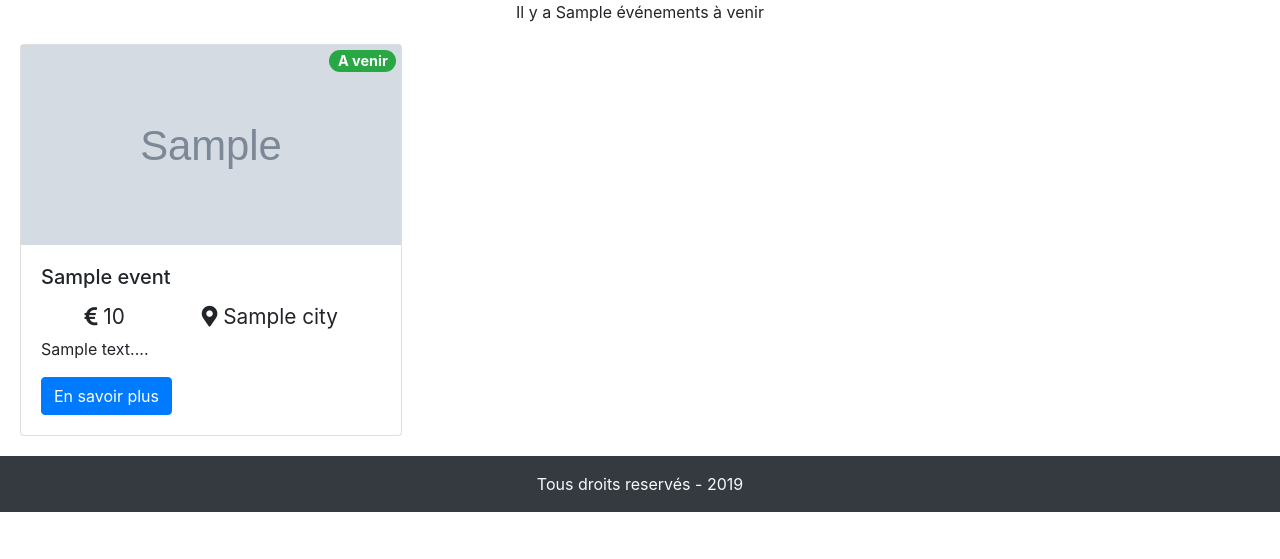
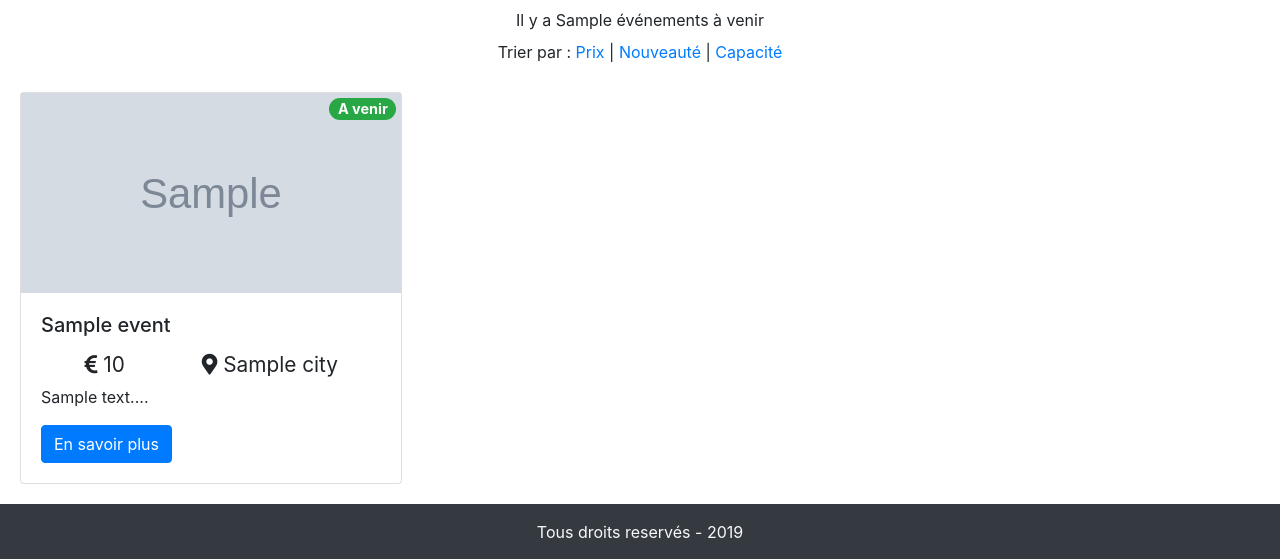
Before and after one commit to RobinStudo/bTime, a Symfony app: template templates/event/list.html.twig in a window 1280 px wide. Shown: the part 66-625 px from the top of the page. Run offline with Twig, Linux system fonts and the light colour scheme; the template is opened without the code that fills it: most values are stand-ins (such as "Sample title", 1, 10 or a date in 2020); grey boxes marked "Sample" are stand-in pictures; some libraries are stand-ins or nearby versions.

Commit message:
Correction : sorting

```diff
--- a/src/Controller/EventController.php
+++ b/src/Controller/EventController.php
@@ -16,11 +16,12 @@ class EventController extends AbstractController
      */
     public function list( Request $request, EventService $eventService ){
         $query = $request->query->get( 'query' );
+        $sort = $request->query->get( 'sort', 'id' );
 
         if( !empty( $query ) ){
-            $events = $eventService->search( $query );
+            $events = $eventService->search( $query, $sort );
         }else{
-            $events = $eventService->getAll();
+            $events = $eventService->getAll( $sort );
         }
 
         return $this->render( 'event/list.html.twig', array(
--- a/src/Repository/EventRepository.php
+++ b/src/Repository/EventRepository.php
@@ -14,11 +14,13 @@ class EventRepository extends ServiceEntityRepository
         parent::__construct($registry, Event::class);
     }
 
-    public function search( $query ){
+    public function search( $query, $sort ){
         $stmt = $this->createQueryBuilder( 'e' );
 
         $stmt->where( 'e.name LIKE :query' );
         $stmt->setParameter( ':query', '%' . $query . '%' );
+
+        $stmt->orderBy( 'e.' . $sort, 'DESC' );
 
         return $stmt->getQuery()->getResult();
     }
--- a/templates/event/list.html.twig
+++ b/templates/event/list.html.twig
@@ -4,8 +4,16 @@
 
 {% block body %}
 
-<div class="text-center counter">
+<div class="text-center counter my-2">
     Il y a {{ incomingCounter }} événements à venir
+</div>
+
+<div class="sorting my-2 text-center">
+    Trier par :
+    {% set query = app.request.query.get('query') %}
+    <a href="?sort=price{{ ( query is not empty ) ? '&query=' ~ query : '' }}">Prix</a> |
+    <a href="?sort=createdAt{{ ( query is not empty ) ? '&query=' ~ query : '' }}">Nouveauté</a> |
+    <a href="?sort=capacity{{ ( query is not empty ) ? '&query=' ~ query : '' }}">Capacité</a>
 </div>
 
 <div class="events">
```
Also changed, not shown: src/Service/EventService.php (+6 -4 lines).
